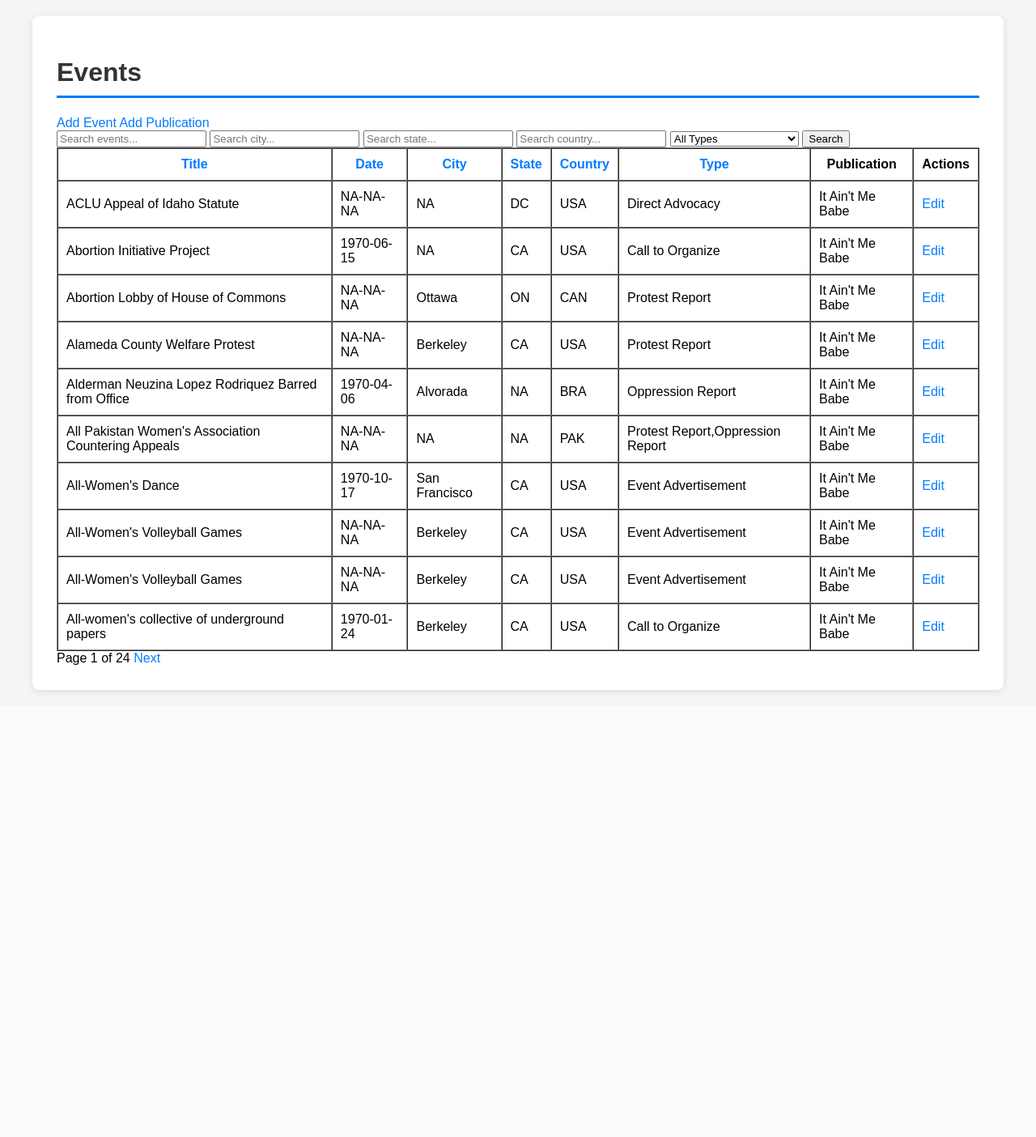
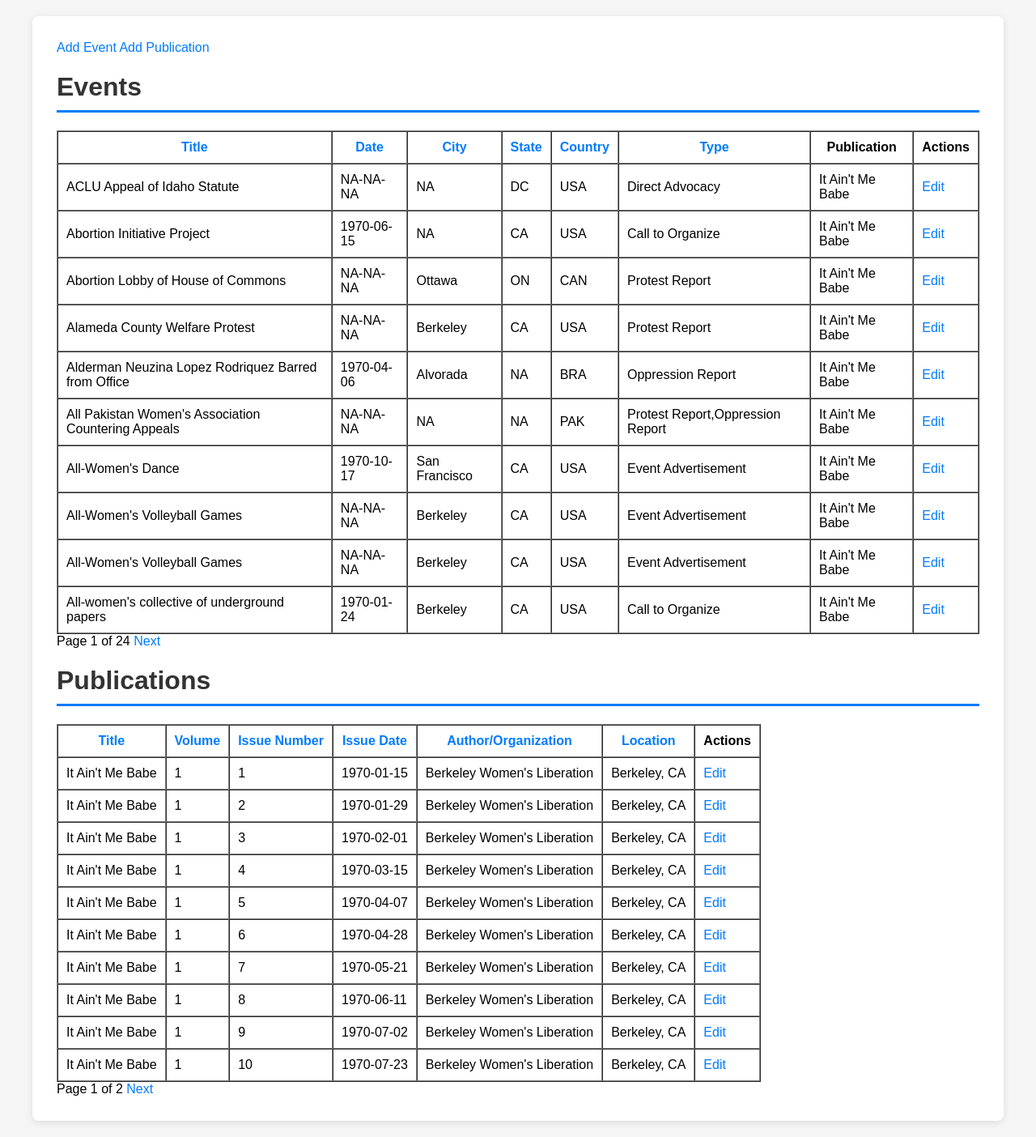
Before and after one commit to amber-r-edwards/Sisters-in-Struggle-Feminist-Knowledge-Sharing, a Flask app: page / in a window 1280 px wide. Shown: the whole page at 81% size. Before the commit the page ends 857 px from the top, so only its background shows below. Run offline with Flask 3, Linux system fonts and the light colour scheme; data comes from the database, SQL or seed files in the repository.

Commit message:
added publications to the home page as well - separate pagination

```diff
--- a/DatabaseFlask/app.py
+++ b/DatabaseFlask/app.py
@@ -30,93 +30,79 @@ def get_db_connection():
 @app.route('/')
 def index():
     """
-    Home page route - displays a searchable, sortable, and filterable list of events in a table format.
+    Home page route - displays paginated lists of events and publications in separate tables.
     """
-    # Get query parameters for search, sorting, and filtering
+    # Get query parameters for events
     search = request.args.get('search', '').strip()
-    sort = request.args.get('sort', 'event_title')  # Default sort by event_title
-    order = request.args.get('order', 'asc')  # Default order is ascending
-    city_filter = request.args.get('city', '').strip()
-    state_filter = request.args.get('state', '').strip()
-    event_type_filter = request.args.get('event_type', '').strip()
+    sort_events = request.args.get('sort_events', 'event_title')  # Default sort for events
+    order_events = request.args.get('order_events', 'asc')  # Default order for events
+    page_events = int(request.args.get('page_events', 1))  # Current page for events
+    per_page = 10  # Number of rows per page
+    offset_events = (page_events - 1) * per_page
 
-    # Get the current page number from the query parameters (default to 1)
-    page = int(request.args.get('page', 1))
-    per_page = 10  # Number of events per page
-    offset = (page - 1) * per_page  # Calculate the offset for the SQL query
+    # Get query parameters for publications
+    sort_publications = request.args.get('sort_publications', 'pub_title')  # Default sort for publications
+    order_publications = request.args.get('order_publications', 'asc')  # Default order for publications
+    page_publications = int(request.args.get('page_publications', 1))  # Current page for publications
+    offset_publications = (page_publications - 1) * per_page
 
-    # Build the SQL query dynamically
-    query = '''
+    # Get a connection to the database
+    conn = get_db_connection()
+
+    # Query for events with pagination
+    events_query = f'''
         SELECT e.event_id, e.event_title, e.event_date, e.city, e.state, e.country, e.event_type,
                e.description, e.location, e.address, e.source_publication,
-               p.pub_title AS publication_title, p.volume AS volume_number,
-               p.issue_number AS issue_number
+               p.pub_title AS publication_title
         FROM events e
         LEFT JOIN publications p ON e.publication_id = p.pub_id
-        WHERE 1=1
+        WHERE e.event_title LIKE ?
+        ORDER BY {sort_events} {order_events.upper()}
+        LIMIT ? OFFSET ?
     '''
-    params = []
+    events = conn.execute(events_query, (f"%{search}%", per_page, offset_events)).fetchall()
 
-    # Add search functionality
-    if search:
-        query += " AND (e.event_title LIKE ? OR e.description LIKE ?)"
-        params.extend([f"%{search}%", f"%{search}%"])
+    # Total number of events for pagination
+    total_events_query = '''
+        SELECT COUNT(*) FROM events WHERE event_title LIKE ?
+    '''
+    total_events = conn.execute(total_events_query, (f"%{search}%",)).fetchone()[0]
 
-    # Add filtering functionality for city and state as search fields
-    if city_filter:
-        query += " AND e.city LIKE ?"
-        params.append(f"%{city_filter}%")
-    if state_filter:
-        query += " AND e.state LIKE ?"
-        params.append(f"%{state_filter}%")
-    if event_type_filter:
-        query += " AND e.event_type = ?"
-        params.append(event_type_filter)
-    if request.args.get('country', '').strip():
-        country_filter = request.args.get('country', '').strip()
-        query += " AND e.country LIKE ?"
-        params.append(f"%{country_filter}%")
+    # Query for publications with pagination
+    publications_query = f'''
+        SELECT pub_id, pub_title, volume, issue_number, issue_date, author_org, location
+        FROM publications
+        ORDER BY {sort_publications} {order_publications.upper()}
+        LIMIT ? OFFSET ?
+    '''
+    publications = conn.execute(publications_query, (per_page, offset_publications)).fetchall()
 
-    # Add sorting functionality
-    if sort in ['event_title', 'event_date', 'city', 'state', 'event_type']:
-        query += f" ORDER BY {sort} {order.upper()}"
+    # Total number of publications for pagination
+    total_publications_query = '''
+        SELECT COUNT(*) FROM publications
+    '''
+    total_publications = conn.execute(total_publications_query).fetchone()[0]
 
-    # Add pagination
-    query += " LIMIT ? OFFSET ?"
-    params.extend([per_page, offset])
-
-    # Get a connection to our database
-    conn = get_db_connection()
-    events = conn.execute(query, params).fetchall()
-
-    # Get the total number of events for pagination
-    total_query = "SELECT COUNT(*) FROM events e WHERE 1=1"
-    if search:
-        total_query += " AND (e.event_title LIKE ? OR e.description LIKE ?)"
-    if city_filter:
-        total_query += " AND e.city LIKE ?"
-    if state_filter:
-        total_query += " AND e.state LIKE ?"
-    if event_type_filter:
-        total_query += " AND e.event_type = ?"
-    total_events = conn.execute(total_query, params[:-2]).fetchone()[0]  # Exclude LIMIT and OFFSET params
     conn.close()
 
-    # Calculate the total number of pages
-    total_pages = (total_events + per_page - 1) // per_page  # Round up division
+    # Calculate total pages for events and publications
+    total_pages_events = (total_events + per_page - 1) // per_page  # Round up division
+    total_pages_publications = (total_publications + per_page - 1) // per_page
 
-    # Render the HTML template and pass the events data and pagination info to it
+    # Render the HTML template and pass the data
     return render_template(
         'index.html',
         events=events,
-        page=page,
-        total_pages=total_pages,
+        publications=publications,
+        page_events=page_events,
+        total_pages_events=total_pages_events,
+        page_publications=page_publications,
+        total_pages_publications=total_pages_publications,
         search=search,
-        sort=sort,
-        order=order,
-        city_filter=city_filter,
-        state_filter=state_filter,
-        event_type_filter=event_type_filter
+        sort_events=sort_events,
+        order_events=order_events,
+        sort_publications=sort_publications,
+        order_publications=order_publications
     )
 
 @app.route('/add_publication', methods=['GET', 'POST'])
--- a/DatabaseFlask/templates/index.html
+++ b/DatabaseFlask/templates/index.html
@@ -1,46 +1,26 @@
 {% extends "base.html" %}
 
-{% block title %}Events{% endblock %}
+{% block title %}Events and Publications{% endblock %}
 
 {% block content %}
-<h1>Events</h1>
-
 <!-- Navigation Links -->
 <div class="navigation">
     <a href="{{ url_for('add_event') }}" class="btn">Add Event</a>
     <a href="{{ url_for('add_publication') }}" class="btn">Add Publication</a>
 </div>
 
-<!-- Search and Filter Form -->
-<form method="GET" action="{{ url_for('index') }}">
-    <input type="text" name="search" placeholder="Search events..." value="{{ search }}">
-    <input type="text" name="city" placeholder="Search city..." value="{{ city_filter }}">
-    <input type="text" name="state" placeholder="Search state..." value="{{ state_filter }}">
-    <input type="text" name="country" placeholder="Search country..." value="{{ request.args.get('country', '') }}">
-    <select name="event_type">
-        <option value="">All Types</option>
-        <option value="Call to Action" {% if event_type_filter == "Call to Action" %}selected{% endif %}>Call to Action</option>
-        <option value="Courses" {% if event_type_filter == "Courses" %}selected{% endif %}>Courses</option>
-        <option value="Direct Advocacy" {% if event_type_filter == "Direct Advocacy" %}selected{% endif %}>Direct Advocacy</option>
-        <option value="Event Advertisement" {% if event_type_filter == "Event Advertisement" %}selected{% endif %}>Event Advertisement</option>
-        <option value="Meeting Advertisement" {% if event_type_filter == "Meeting Advertisement" %}selected{% endif %}>Meeting Advertisement</option>
-        <option value="Meeting Report" {% if event_type_filter == "Meeting Report" %}selected{% endif %}>Meeting Report</option>
-        <option value="Oppression Report" {% if event_type_filter == "Oppression Report" %}selected{% endif %}>Oppression Report</option>
-        <option value="Protest Report" {% if event_type_filter == "Protest Report" %}selected{% endif %}>Protest Report</option>
-    </select>
-    <button type="submit">Search</button>
-</form>
+<h1>Events</h1>
 
 <!-- Events Table -->
 <table border="1" cellpadding="10" cellspacing="0">
     <thead>
         <tr>
-            <th><a href="{{ url_for('index', sort='event_title', order='asc' if order == 'desc' else 'desc') }}">Title</a></th>
-            <th><a href="{{ url_for('index', sort='event_date', order='asc' if order == 'desc' else 'desc') }}">Date</a></th>
-            <th><a href="{{ url_for('index', sort='city', order='asc' if order == 'desc' else 'desc') }}">City</a></th>
-            <th><a href="{{ url_for('index', sort='state', order='asc' if order == 'desc' else 'desc') }}">State</a></th>
-            <th><a href="{{ url_for('index', sort='country', order='asc' if order == 'desc' else 'desc') }}">Country</a></th>
-            <th><a href="{{ url_for('index', sort='event_type', order='asc' if order == 'desc' else 'desc') }}">Type</a></th>
+            <th><a href="{{ url_for('index', sort_events='event_title', order_events='asc' if order_events == 'desc' else 'desc', page_events=page_events) }}">Title</a></th>
+            <th><a href="{{ url_for('index', sort_events='event_date', order_events='asc' if order_events == 'desc' else 'desc', page_events=page_events) }}">Date</a></th>
+            <th><a href="{{ url_for('index', sort_events='city', order_events='asc' if order_events == 'desc' else 'desc', page_events=page_events) }}">City</a></th>
+            <th><a href="{{ url_for('index', sort_events='state', order_events='asc' if order_events == 'desc' else 'desc', page_events=page_events) }}">State</a></th>
+            <th><a href="{{ url_for('index', sort_events='country', order_events='asc' if order_events == 'desc' else 'desc', page_events=page_events) }}">Country</a></th>
+            <th><a href="{{ url_for('index', sort_events='event_type', order_events='asc' if order_events == 'desc' else 'desc', page_events=page_events) }}">Type</a></th>
             <th>Publication</th>
             <th>Actions</th>
         </tr>
@@ -63,15 +43,57 @@
     </tbody>
 </table>
 
+<!-- Events Pagination -->
+<div class="pagination">
+    {% if page_events > 1 %}
+    <a href="{{ url_for('index', page_events=page_events-1, sort_events=sort_events, order_events=order_events) }}">Previous</a>
+    {% endif %}
+    <span>Page {{ page_events }} of {{ total_pages_events }}</span>
+    {% if page_events < total_pages_events %}
+    <a href="{{ url_for('index', page_events=page_events+1, sort_events=sort_events, order_events=order_events) }}">Next</a>
+    {% endif %}
+</div>
 
-<!-- Pagination Links -->
+<h1>Publications</h1>
+
+<!-- Publications Table -->
+<table border="1" cellpadding="10" cellspacing="0">
+    <thead>
+        <tr>
+            <th><a href="{{ url_for('index', sort_publications='pub_title', order_publications='asc' if order_publications == 'desc' else 'desc', page_publications=page_publications) }}">Title</a></th>
+            <th><a href="{{ url_for('index', sort_publications='volume', order_publications='asc' if order_publications == 'desc' else 'desc', page_publications=page_publications) }}">Volume</a></th>
+            <th><a href="{{ url_for('index', sort_publications='issue_number', order_publications='asc' if order_publications == 'desc' else 'desc', page_publications=page_publications) }}">Issue Number</a></th>
+            <th><a href="{{ url_for('index', sort_publications='issue_date', order_publications='asc' if order_publications == 'desc' else 'desc', page_publications=page_publications) }}">Issue Date</a></th>
+            <th><a href="{{ url_for('index', sort_publications='author_org', order_publications='asc' if order_publications == 'desc' else 'desc', page_publications=page_publications) }}">Author/Organization</a></th>
+            <th><a href="{{ url_for('index', sort_publications='location', order_publications='asc' if order_publications == 'desc' else 'desc', page_publications=page_publications) }}">Location</a></th>
+            <th>Actions</th>
+        </tr>
+    </thead>
+    <tbody>
+        {% for publication in publications %}
+        <tr>
+            <td>{{ publication.pub_title }}</td>
+            <td>{{ publication.volume }}</td>
+            <td>{{ publication.issue_number }}</td>
+            <td>{{ publication.issue_date }}</td>
+            <td>{{ publication.author_org }}</td>
+            <td>{{ publication.location }}</td>
+            <td>
+                <a href="{{ url_for('edit_record', record_type='publication', record_id=publication.pub_id) }}" class="btn">Edit</a>
+            </td>
+        </tr>
+        {% endfor %}
+    </tbody>
+</table>
+
+<!-- Publications Pagination -->
 <div class="pagination">
-    {% if page > 1 %}
-    <a href="{{ url_for('index', page=page-1, search=search, sort=sort, order=order, city=city_filter, state=state_filter, event_type=event_type_filter) }}">Previous</a>
+    {% if page_publications > 1 %}
+    <a href="{{ url_for('index', page_publications=page_publications-1, sort_publications=sort_publications, order_publications=order_publications) }}">Previous</a>
     {% endif %}
-    <span>Page {{ page }} of {{ total_pages }}</span>
-    {% if page < total_pages %}
-    <a href="{{ url_for('index', page=page+1, search=search, sort=sort, order=order, city=city_filter, state=state_filter, event_type=event_type_filter) }}">Next</a>
+    <span>Page {{ page_publications }} of {{ total_pages_publications }}</span>
+    {% if page_publications < total_pages_publications %}
+    <a href="{{ url_for('index', page_publications=page_publications+1, sort_publications=sort_publications, order_publications=order_publications) }}">Next</a>
     {% endif %}
 </div>
 {% endblock %}
```
